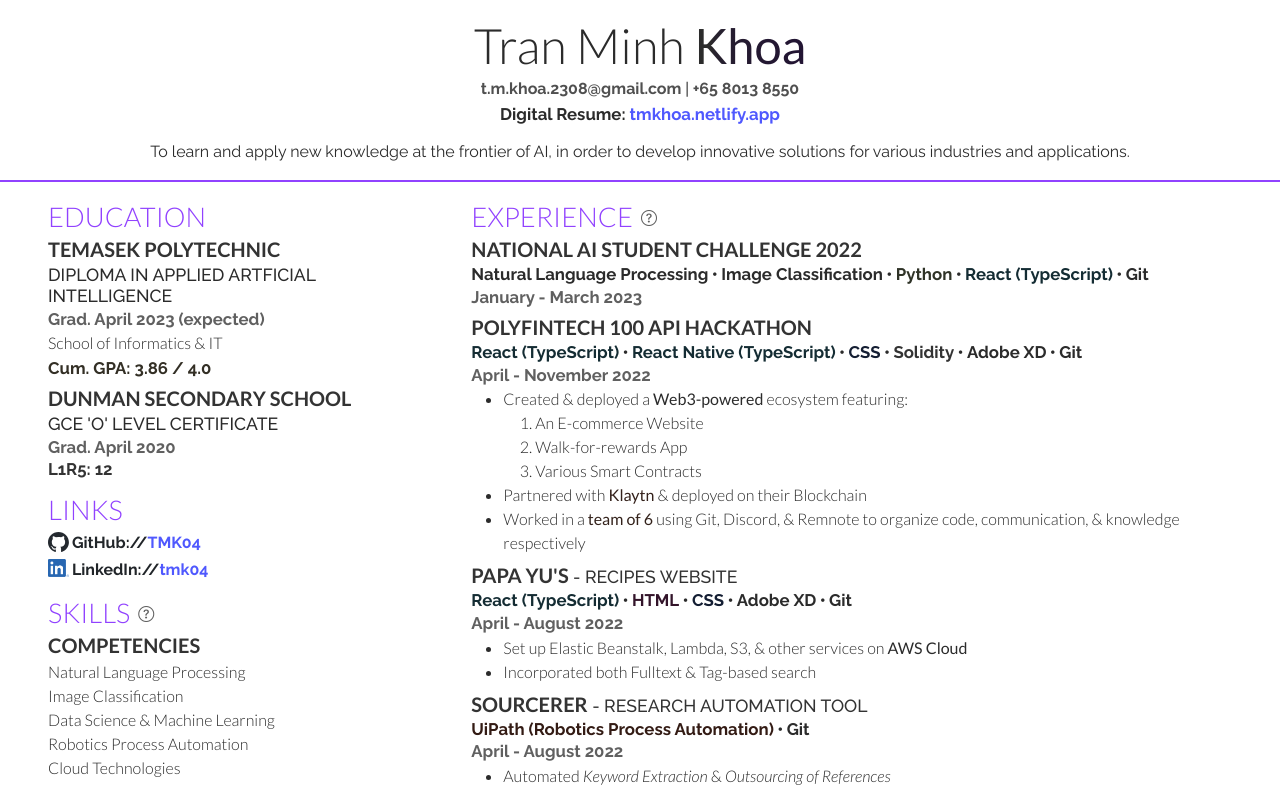
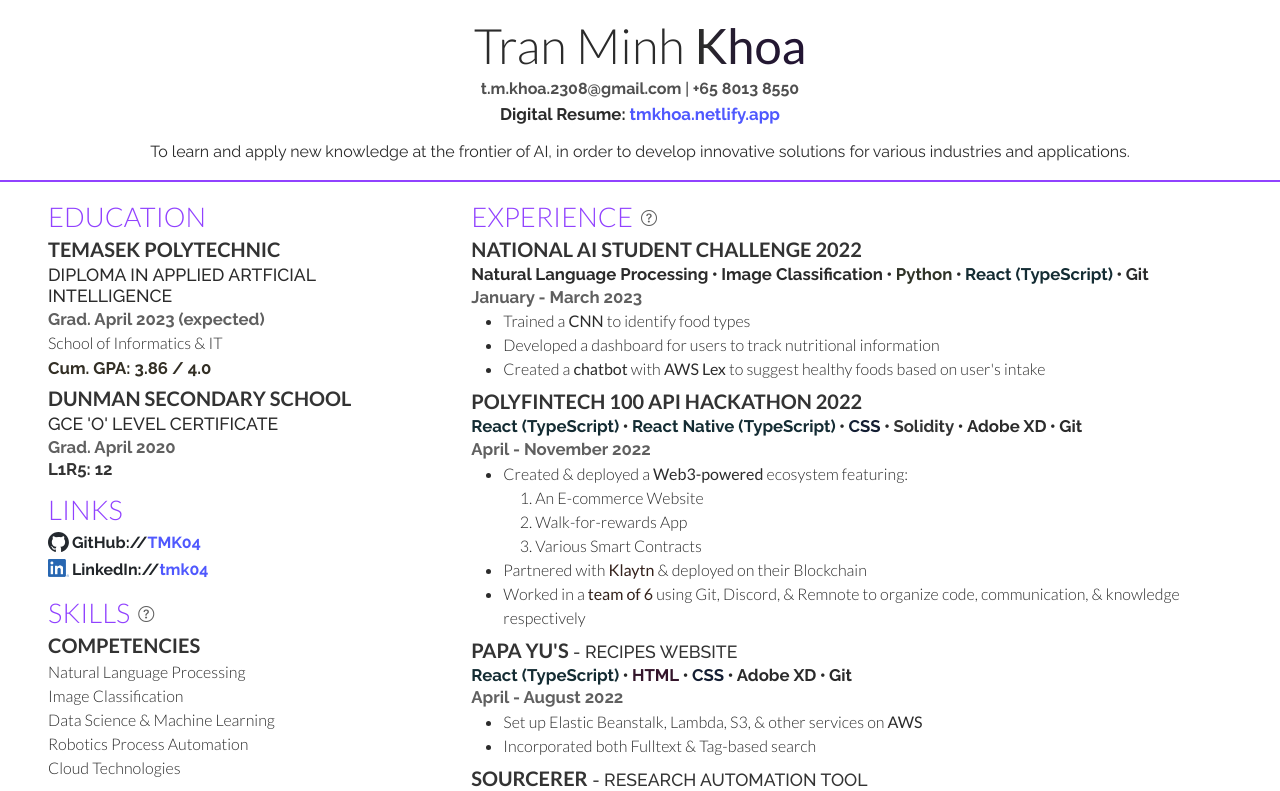
Before and after one commit to TMK04/resume, a React (Create React App) app: page / in a window 1280 px wide. Shown: the top 791 px of the page. Built offline with nearby package versions, Linux system fonts and the light colour scheme.

Commit message:
elaborate on NAISC2022

```diff
--- a/src/sections/ExperienceSection/index.tsx
+++ b/src/sections/ExperienceSection/index.tsx
@@ -39,13 +39,25 @@
           <SkillsLink skill="Git" />
         ]}
         time_props={{ children: "January - March 2023" }}
-        actions={[]}
+        actions={[
+          <>
+            Trained a <SkillsLink format={() => "CNN"} skill="Image Classification" /> to identify
+            food types
+          </>,
+          <>Developed a dashboard for users to track nutritional information</>,
+          <>
+            Created {"a "}
+            <SkillsLink format={() => "chatbot"} skill="Natural Language Processing" /> {"with "}
+            <SkillsLink format={() => "AWS Lex"} skill="Cloud Technologies" /> to suggest healthy
+            foods based on user's intake
+          </>
+        ]}
       />
       <Experience
         h3_props={{
           children: (
             <Link className="text-accent" href="#lna-pf100-2022" target="_self">
-              PolyFinTech 100 API Hackathon
+              PolyFinTech 100 API Hackathon 2022
             </Link>
           )
         }}
@@ -80,8 +92,8 @@
           </>,
           <>
             {"Worked in a "}
-            <ForwardSkillsApplication skill="Team Player">team of 6</ForwardSkillsApplication> using
-            Git, Discord, & Remnote to organize code, communication, & knowledge respectively
+            <SkillsLink format={() => "team of 6"} skill="Team Player" /> using Git, Discord, &
+            Remnote to organize code, communication, & knowledge respectively
           </>
         ]}
       />
@@ -101,7 +113,7 @@
         actions={[
           <>
             {"Set up Elastic Beanstalk, Lambda, S3, & other services on "}
-            <SkillsLink format={() => "AWS Cloud"} skill="Cloud Technologies" />
+            <SkillsLink format={() => "AWS"} skill="Cloud Technologies" />
           </>,
           <>Incorporated both Fulltext & Tag-based search</>
         ]}
```
